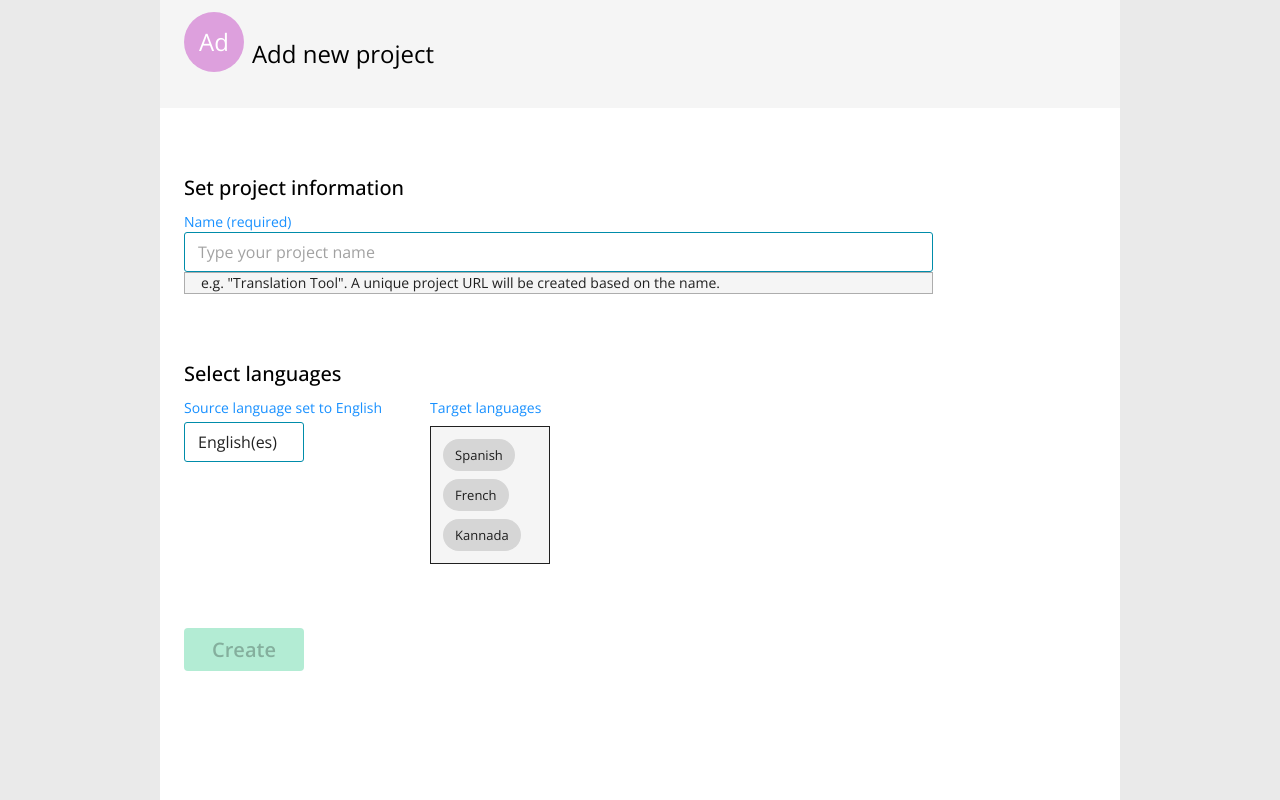
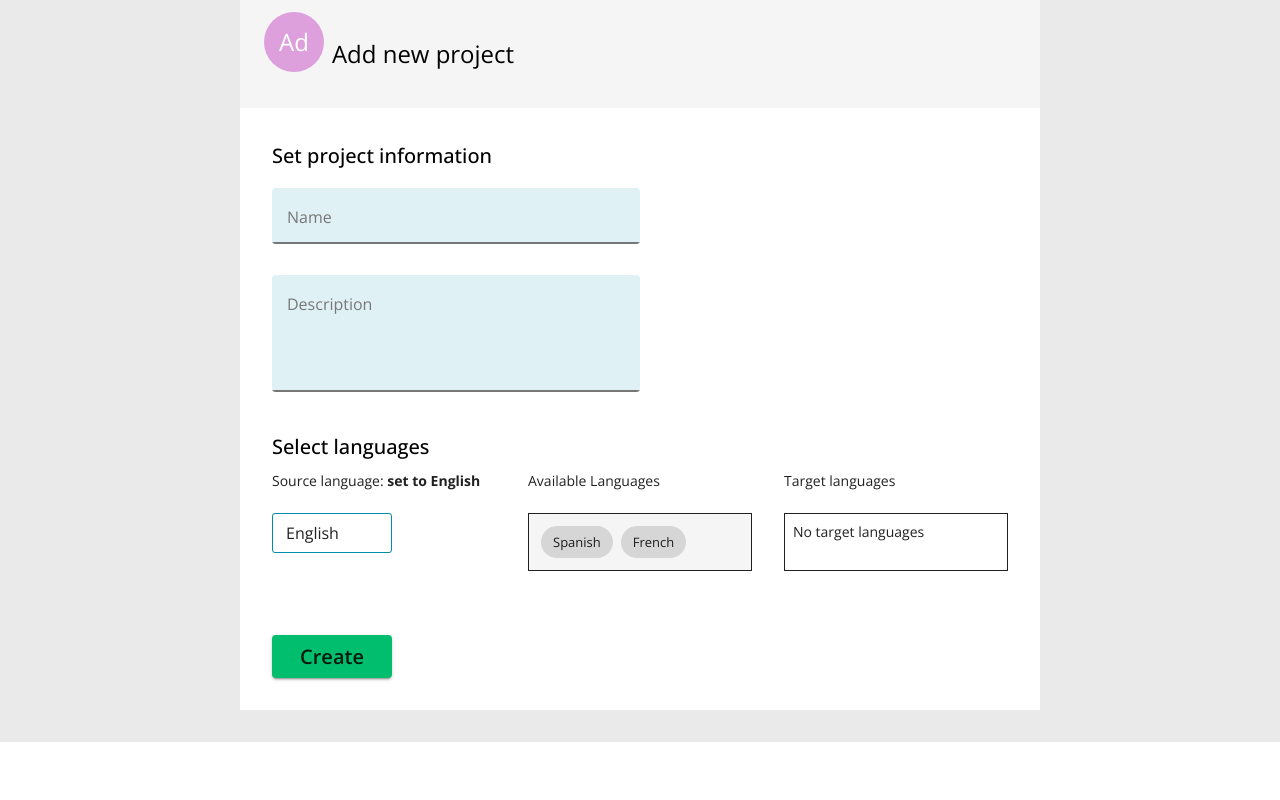
Before and after one commit to engineering-politicaldata/translation-tool, a Next.js app: page /project/create-project in a window 1280 px wide. Shown: the top 800 px of the page. Built offline with nearby package versions, Linux system fonts and the light colour scheme.

Commit message:
create project UI corrections

```diff
--- a/components/forms/login-form.tsx
+++ b/components/forms/login-form.tsx
@@ -4,7 +4,7 @@ import React, { useState } from 'react';
 import { Button, Typography, useTheme } from '@material-ui/core';
 import GenericTextField from '../common/generic-text-field';
 import styled, { css } from 'styled-components';
-import { LoginSchema } from '../../utils/schemas';
+import { LoginSchema } from '../../utils/validation-schemas';
 
 const SignInComponent = styled.div`
     ${props =>
--- a/components/forms/registration-form.tsx
+++ b/components/forms/registration-form.tsx
@@ -2,7 +2,7 @@ import { Form, Formik, FormikHelpers } from 'formik';
 import Link from 'next/link';
 import { useRouter } from 'next/router';
 import React, { useState } from 'react';
-import { RegistrationSchema } from '../../utils/schemas';
+import { RegistrationSchema } from '../../utils/validation-schemas';
 import styled, { css } from 'styled-components';
 import { Button, Typography, useTheme } from '@material-ui/core';
 import GenericTextField from '../common/generic-text-field';
--- a/pages/project/create-project.tsx
+++ b/pages/project/create-project.tsx
@@ -1,69 +1,62 @@
-import { Container, TextField, Typography, Button, useTheme, Chip } from '@material-ui/core';
-import React, { useState } from 'react';
+import { Button, Chip, TextField, Typography, useTheme } from '@material-ui/core';
+import { Formik } from 'formik';
+import React, { useEffect, useState } from 'react';
 import styled, { css } from 'styled-components';
+import GenericTextField from '../../components/common/generic-text-field';
 import WebsiteHeader from '../../components/common/website-header';
-import { TARGET_LANGUAGES } from '../../shared/Constants';
 
 const CreateProjectComponent = styled.div`
     ${props =>
         props.theme &&
         css`
-            height: 1000px;
+            display: flex;
+            justify-content: center;
+            background-color: ${props.theme.grey[200]};
+            padding-bottom: ${props.theme.spacing(8)}px;
             .create-project-container {
-                background-color: ${props.theme.grey[200]};
-                height: 100%;
-                .container {
                 background-color: ${props.theme.contrastColor};
-                    padding: 0px;
-                    height: 100%;
+                width: 800px;
+
+                .create-project-body {
+                    padding: ${props.theme.spacing(8)}px;
+                    .set-project-info {
+                        padding-bottom: ${props.theme.spacing(4)}px;
                     }
-                .create-project-body {
-                    padding-left: 24px;
-                    .set-project-info {
-                        padding-top: ${props.theme.spacing(16)}px;
+                    .project-textfield {
+                        width: 50%;
                         margin-bottom: ${props.theme.spacing(2)}px;
                     }
-                    .project-name-textfield {
-                        display: flex;
-                        flex-direction: column;
-                        .name-textfield {
-                            width: 80%;
-                        }
-                        .project-name-hint-container {
-                            border-style: solid;
-                            width: 80%;
-                            border: 1px solid ${props.theme.grey[400]};
-                            padding-left: ${props.theme.spacing(4)}px;
-                            background-color: ${props.theme.grey[100]};
-                        }
-                    }
                     .select-language-text {
-                        padding-top: ${props.theme.spacing(16)}px;
+                        margin-top: ${props.theme.spacing(4)}px;
                         margin-bottom: ${props.theme.spacing(2)}px;
                     }
-                    .language-selection-column {
-                        display: flex;
-                        flex-direction: column;
-                        align-items: flex-start;
-                        justify-content: flex-start;
-                        .language-selection-row {
-                            display: flex;
-                            flex-direction: row;
+                    .language-selection-section {
+                        display: grid;
+                        grid-template-columns: 1fr 1fr 1fr;
                         margin-bottom: ${props.theme.spacing(16)}px;
-                            .default-language {
-                                padding-right: ${props.theme.spacing(12)}px;
+                        grid-gap: ${props.theme.spacing(8)}px;
+                        .source-language {
+                            display: grid;
+                            grid-template-rows: auto 1fr;
+                            grid-gap: ${props.theme.spacing(2)}px;
                         }
-                            .target-language-column {
-                                .selected-language-div {
-                                    display: flex;
-                                    padding-right: ${props.theme.spacing(4)}px;
-                                    padding-bottom: ${props.theme.spacing(2)}px;
+                        .selected-target-languages {
+                            display: grid;
+                            grid-template-rows: auto 1fr;
+                            grid-gap: ${props.theme.spacing(2)}px;
                             .selected_chip {
                                 margin: ${props.theme.spacing(1)}px;
                             }
+                            .selected-language-container {
+                                padding: ${props.theme.spacing(2)}px;
+                                border: 1px solid ${props.theme.black};
                             }
-                                .target-language-div {
-                                    width: 120px;
+                        }
+                        .remaining-languages {
+                            display: grid;
+                            grid-template-rows: auto 1fr;
+                            grid-gap: ${props.theme.spacing(2)}px;
+                            .remaining-languages-container {
                                 background-color: ${props.theme.grey[100]};
                                 min-height: 32px;
                                 padding: ${props.theme.spacing(2)}px;
@@ -76,70 +69,182 @@ const CreateProjectComponent = styled.div`
                     }
                 }
             }
-            }
         `}
 `;
 export default function CreateProject() {
-    const [projectName, setProjectName] = useState('');
+    const [projectData, setProjectData] = useState({
+        projectName: '',
+        projectDescription: '',
+        sourceLanguage: null,
+        targetLanguages: [],
+    });
+    const [allLanguages, setAllLanguages] = useState<
+        {
+            id: string;
+            code: string;
+            name: string;
+        }[]
+    >([]);
 
-    var [selectedLanguages, setLanguage] = useState([]);
-    var [targetLanguages, setTargetLanguages] = useState([...TARGET_LANGUAGES]);
+    useEffect(() => {
+        // TODO: API call to get languages
+        const lanugageApiResponse = [
+            {
+                id: '1',
+                code: 'en',
+                name: 'English',
+            },
+            {
+                id: '2',
+                code: 'es',
+                name: 'Spanish',
+            },
+            {
+                id: '3',
+                code: 'fr',
+                name: 'French',
+            },
+        ];
+        setAllLanguages(lanugageApiResponse);
+        const sourceLanguage = lanugageApiResponse.find(item => (item.code = 'en'));
+        setProjectData({
+            ...projectData,
+            sourceLanguage,
+        });
+    }, []);
+
     const theme = useTheme();
-    const handleAdd = chipToAdd => () => {
-        setLanguage(selectedLanguages.concat(chipToAdd));
-        setTargetLanguages(chips => chips.filter(chip => chip !== chipToAdd));
+    const addTargetLanguage = lang => () => {
+        setProjectData({
+            ...projectData,
+            targetLanguages: [...projectData.targetLanguages, lang],
+        });
     };
 
-    const handleDelete = chipToDelete => () => {
-        setLanguage(chips => chips.filter(chip => chip !== chipToDelete));
-        setTargetLanguages(targetLanguages.concat(chipToDelete));
-    };
-    const handleChange = event => {
-        setProjectName(event.target.value);
-    };
-    const createProject = async () => {
-        //TODO:: implement create project
+    const deleteTargetLanguage = lang => () => {
+        setProjectData({
+            ...projectData,
+            targetLanguages: projectData.targetLanguages.filter(tLang => tLang.id !== lang.id),
+        });
     };
 
+    const handleFormChange = (fieldName: string, value: string) => {
+        let newState: any = {};
+        newState[fieldName] = value;
+        setProjectData({ ...projectData, ...newState });
+    };
+
+    const createProject = async (values: any) => {
+        const input = {
+            userId: 'default_user_id',
+            name: values.projectName,
+            description: values.projectDescription,
+            sourceLanguageId: values.sourceLanguage.id,
+            targetLanguageIds: values.targetLanguages.map(lang => lang.id),
+        };
+        console.log(input);
+        //TODO:: use create project api
+        // handle project name exists error
+        // redirect to project page
+    };
+
+    const validate = (values: any) => {
+        const errors: any = {};
+        if (!values.projectName) {
+            errors['projectName'] = 'Required';
+        } else if (values.projectName.length > 120) {
+            errors['projectName'] = 'Text should not be more than 120 chars';
+        }
+
+        if (values.projectDescription.length > 500) {
+            errors['projectDescription'] = 'Text should not be more than 500 chars';
+        }
+
+        if (values.sourceLanguage === null) {
+            errors['sourceLanguage'] = 'please select source language';
+        }
+
+        return errors;
+    };
     return (
         <CreateProjectComponent theme={theme}>
             <div className='create-project-container'>
-                <Container fixed className='container'>
                 <WebsiteHeader title={'Add new project'} description={''} />
+                <Formik
+                    initialValues={projectData}
+                    enableReinitialize={true}
+                    onSubmit={values => createProject(values)}
+                    validate={validate}
+                >
+                    {({ errors, submitForm }) => (
                         <div className='create-project-body'>
                             <Typography variant='h6' component='div' className='set-project-info'>
                                 Set project information
                             </Typography>
-                        <div className='project-name-textfield'>
-                            <a>Name (required)</a>
-                            <TextField
-                                id='outlined-basic'
-                                className='name-textfield'
-                                placeholder='Type your project name'
-                                variant='outlined'
-                                defaultValue={projectName}
-                                onChange={handleChange}
+
+                            <div className='project-textfield'>
+                                <GenericTextField
+                                    key={'projectName'}
+                                    defaultValue={projectData.projectName}
+                                    fieldName={'projectName'}
+                                    onChange={(field, value, event) => {
+                                        handleFormChange(field, value);
+                                    }}
+                                    onReset={field => {
+                                        handleFormChange(field, '');
+                                    }}
+                                    label={'Name'}
+                                    error={!!errors.projectName}
+                                    helperMessage={errors.projectName}
+                                    textFieldProps={{
+                                        type: 'text',
+                                    }}
                                 />
-                            <div className='project-name-hint-container'>
-                                e.g. "Translation Tool". A unique project URL will be created based
-                                on the name.
                             </div>
+
+                            <div className='project-textfield'>
+                                <GenericTextField
+                                    key={'projectDescription'}
+                                    defaultValue={projectData.projectDescription}
+                                    fieldName={'projectDescription'}
+                                    onChange={(field, value, event) => {
+                                        handleFormChange(field, value);
+                                    }}
+                                    onReset={field => {
+                                        handleFormChange(field, '');
+                                    }}
+                                    label={'Description'}
+                                    error={!!errors.projectDescription}
+                                    helperMessage={errors.projectDescription}
+                                    textFieldProps={{
+                                        placeholder: 'Please describe the project in few words',
+                                        multiline: true,
+                                        type: 'text',
+                                        rowsMax: 4,
+                                        rows: 4,
+                                    }}
+                                />
                             </div>
-                        <Typography variant='h6' component='div' className='select-language-text'>
+
+                            <Typography
+                                variant='h6'
+                                component='div'
+                                className='select-language-text'
+                            >
                                 Select languages
                             </Typography>
 
-                        <div className='language-selection-column'>
-                            <div className='language-selection-row'>
-                                <div className='default-language'>
-                                    <a>Source language set to English</a>
-                                    <div style={{ padding: '2px' }} />
+                            <div className='language-selection-section'>
+                                <div className='source-language'>
+                                    <p>
+                                        Source language: <b>set to English</b>
+                                    </p>
 
+                                    {projectData.sourceLanguage && (
                                         <TextField
                                             id='filled-read-only-input'
                                             variant='outlined'
-                                        defaultValue='English(es)'
-                                        helperText
+                                            value={projectData.sourceLanguage.name}
                                             InputProps={{
                                                 readOnly: true,
                                             }}
@@ -147,61 +252,75 @@ export default function CreateProject() {
                                                 width: '120px',
                                             }}
                                         />
+                                    )}
                                 </div>
 
-                                <div className='target-language-column'>
-                                    <a>Target languages</a>
-
-                                    <div className='selected-language-div'>
-                                        {selectedLanguages.map(data => {
+                                <div className='remaining-languages'>
+                                    <p>Available Languages</p>
+                                    <div className='remaining-languages-container'>
+                                        {allLanguages.map(data => {
+                                            if (data.id === projectData.sourceLanguage.id) {
+                                                return null;
+                                            }
+                                            const index = projectData.targetLanguages.findIndex(
+                                                targetLang => targetLang.id === data.id,
+                                            );
+                                            if (index > -1) {
+                                                return null;
+                                            }
                                             return (
                                                 <Chip
                                                     key={data.code}
-                                                    label={data.value}
-                                                    onDelete={handleDelete(data)}
+                                                    label={data.name}
+                                                    onClick={addTargetLanguage(data)}
+                                                    className='chip_class'
+                                                    style={{ margin: '4px' }}
+                                                />
+                                            );
+                                        })}
+                                        {projectData.targetLanguages.length ===
+                                            allLanguages.length - 1 && 'No more languages'}
+                                    </div>
+                                </div>
+
+                                <div className='selected-target-languages'>
+                                    <p>Target languages</p>
+                                    <div className='selected-language-container'>
+                                        {allLanguages.map(lng => {
+                                            const index = projectData.targetLanguages.findIndex(
+                                                targetLang => targetLang.id === lng.id,
+                                            );
+                                            if (index === -1) {
+                                                return null;
+                                            }
+                                            return (
+                                                <Chip
+                                                    key={lng.code}
+                                                    label={lng.name}
+                                                    onDelete={deleteTargetLanguage(lng)}
                                                     className='selected_chip'
                                                     color='primary'
                                                 />
                                             );
                                         })}
-                                    </div>
-
-                                    <div className='target-language-div'>
-                                        {targetLanguages.map(data => {
-                                            return (
-                                                <Chip
-                                                    key={data.code}
-                                                    label={data.value}
-                                                    onClick={handleAdd(data)}
-                                                    className='chip_class'
-                                                    style={{ margin: '4px' }}
-                                                />
-                                            );
-                                        })}
-
-                                        <a>
-                                            {targetLanguages.length > 0
-                                                ? ''
-                                                : 'No more target languages'}
-                                        </a>
+                                        {projectData.targetLanguages.length === 0 &&
+                                            'No target languages'}
                                     </div>
                                 </div>
                             </div>
-
                             <Button
                                 className='create-project-button'
                                 type='submit'
                                 variant='contained'
                                 color='primary'
                                 size='small'
-                                disabled={projectName.length > 0 ? false : true}
-                                onClick={createProject}
+                                onClick={submitForm}
                             >
                                 create
                             </Button>
                         </div>
-                    </div>
-                </Container>
+                    )}
+                </Formik>
             </div>
         </CreateProjectComponent>
     );
--- a/styles/MuiTheme.ts
+++ b/styles/MuiTheme.ts
@@ -12,7 +12,7 @@ export interface ThemeProps {
     };
 }
 
-export interface customTheme extends Theme {
+export interface CustomTheme extends Theme {
     contrastColor: string;
     primary: ColorPartial;
     secondary: ColorPartial;
```
Also changed, not shown: utils/validation-schemas.tsx (renamed from utils/schemas.tsx). Lines whose indentation alone changed are shown as unchanged.
